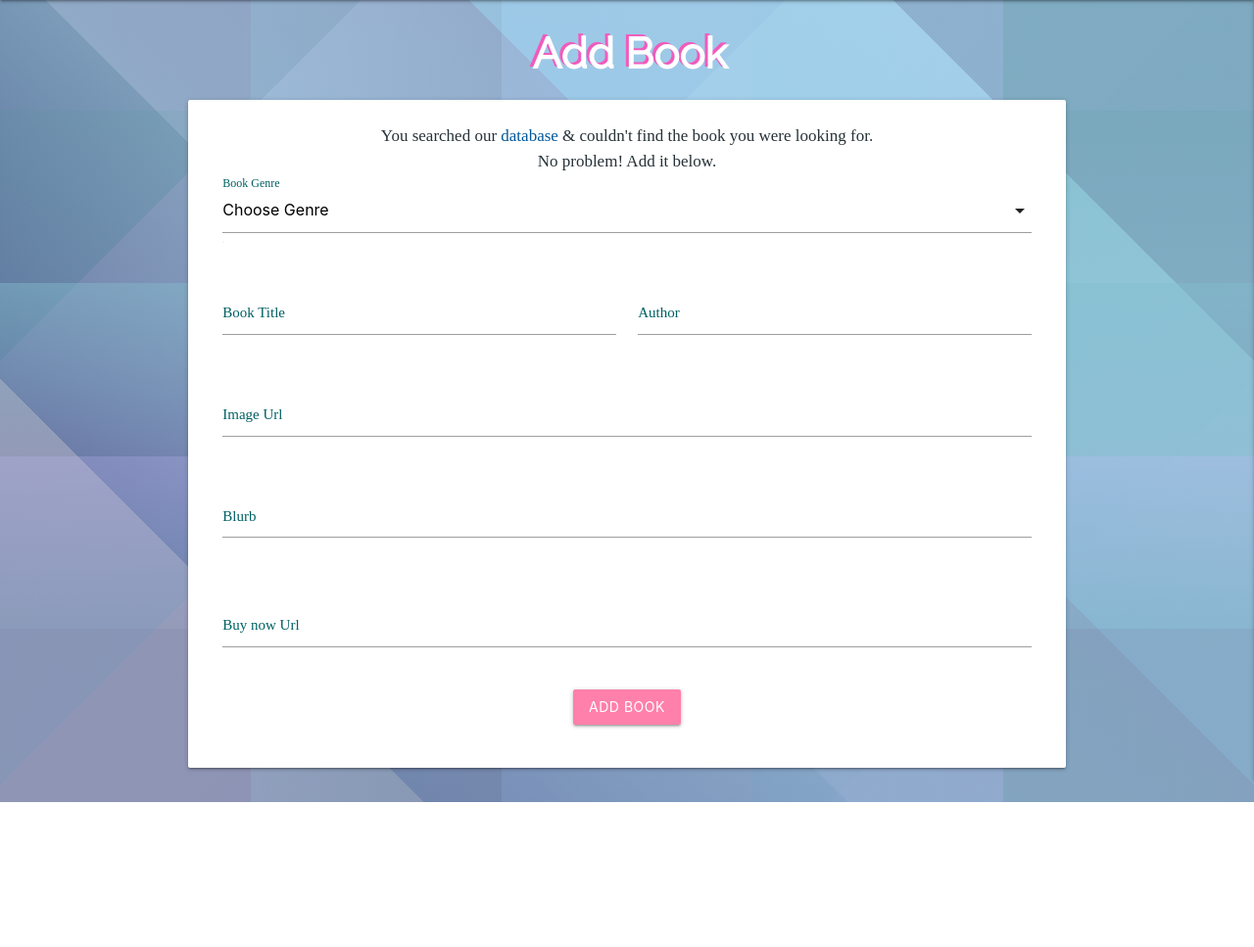
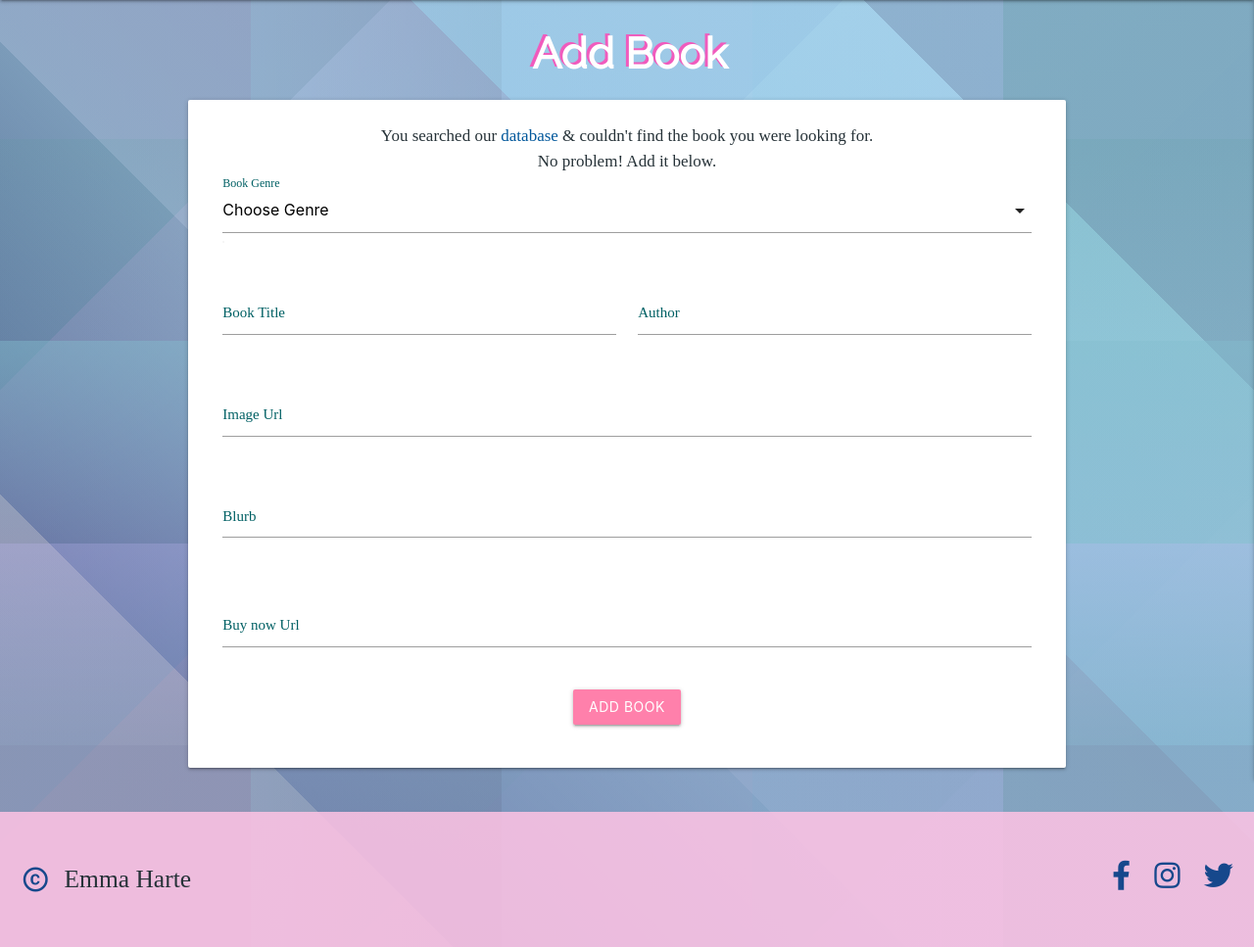
Before and after one commit to emmawalshdev/The-Book-bar, a Flask app: page /add_book in a window 1280 px wide. Shown: the part 64-1031 px from the top of the page at 98% size. Before the commit the page ends 883 px from the top, so only its background shows below. Run offline with Flask 2, Linux system fonts and the light colour scheme; data that the repository does not hold is empty; some libraries are stand-ins or nearby versions; some web fonts are replaced.

Commit message:
Add footer structure

```diff
--- a/static/css/style.css
+++ b/static/css/style.css
@@ -47,6 +47,25 @@ h3, h4{
 
 .brand-logo img{
     padding:2px 0 0 10px;
+}
+
+.footer-container{
+    background-color: rgb(255, 195, 228, 0.85);
+    margin:30px 0 0;
+    padding: 50px 0;
+}
+
+.footer-container span {
+    font-size: 1.7rem;
+    padding-right: 10px;
+    vertical-align: middle;
+}
+.copyright-wrapper .material-icons,
+.social-media-wrapper> i{
+    font-size:30px;
+    vertical-align: middle;
+    margin: 0 10px;
+    color: #16488c;
 }
 /* form materialise */
   /* label color */
--- a/templates/base.html
+++ b/templates/base.html
@@ -6,6 +6,7 @@
     <link rel="stylesheet" href="https://cdnjs.cloudflare.com/ajax/libs/materialize/1.0.0/css/materialize.min.css" type="text/css">
     <link href="https://fonts.googleapis.com/icon?family=Material+Icons" rel="stylesheet">
     <link href="https://fonts.googleapis.com/css?family=Material+Icons|Material+Icons+Outlined|Material+Icons+Two+Tone|Material+Icons+Round|Material+Icons+Sharp" rel="stylesheet">
+    <link rel="stylesheet" href="https://cdnjs.cloudflare.com/ajax/libs/font-awesome/5.15.3/css/all.min.css">
     <link rel="stylesheet" href="{{ url_for('static', filename='css/style.css') }}" type="text/css">
     {% block styles %}
     {% endblock %}
@@ -56,9 +57,8 @@
                     {% endif %}
         </ul>
         </header>
-
+        <!-- flash messages-->
         <section>
-            <!-- flash messages-->
             {% with messages = get_flashed_messages() %}
             {% if messages %}
                 {% for message in messages %}
@@ -72,8 +72,27 @@
         <main class="container">
 
         </main>
+        <!--enter block content-->
         {% block content %}
         {% endblock %}
+        <footer>
+            <div class="row footer-container">
+                <div class="col s6">
+                    <div class="copyright-wrapper">
+                        <i class="material-icons">copyright</i>
+                        <span> Emma Harte</span>
+                    </div>
+                </div>
+                <div class="col s6">
+                    <div class="social-media-wrapper right">
+                        <i class="fab fa-facebook-f"></i>
+                        <i class="fab fa-instagram"></i>
+                        <i class="fab fa-twitter"></i>
+                    </div>
+                </div>
+            </div>
+
+        </footer>
         <script src="https://code.jquery.com/jquery-3.6.0.min.js" integrity="sha256-/xUj+3OJU5yExlq6GSYGSHk7tPXikynS7ogEvDej/m4=" crossorigin="anonymous"></script>
         <script src="https://cdnjs.cloudflare.com/ajax/libs/materialize/1.0.0/js/materialize.min.js"></script>
         <script src="{{ url_for('static', filename='js/script.js') }}"></script>
```
Lines whose indentation alone changed are shown as unchanged.
